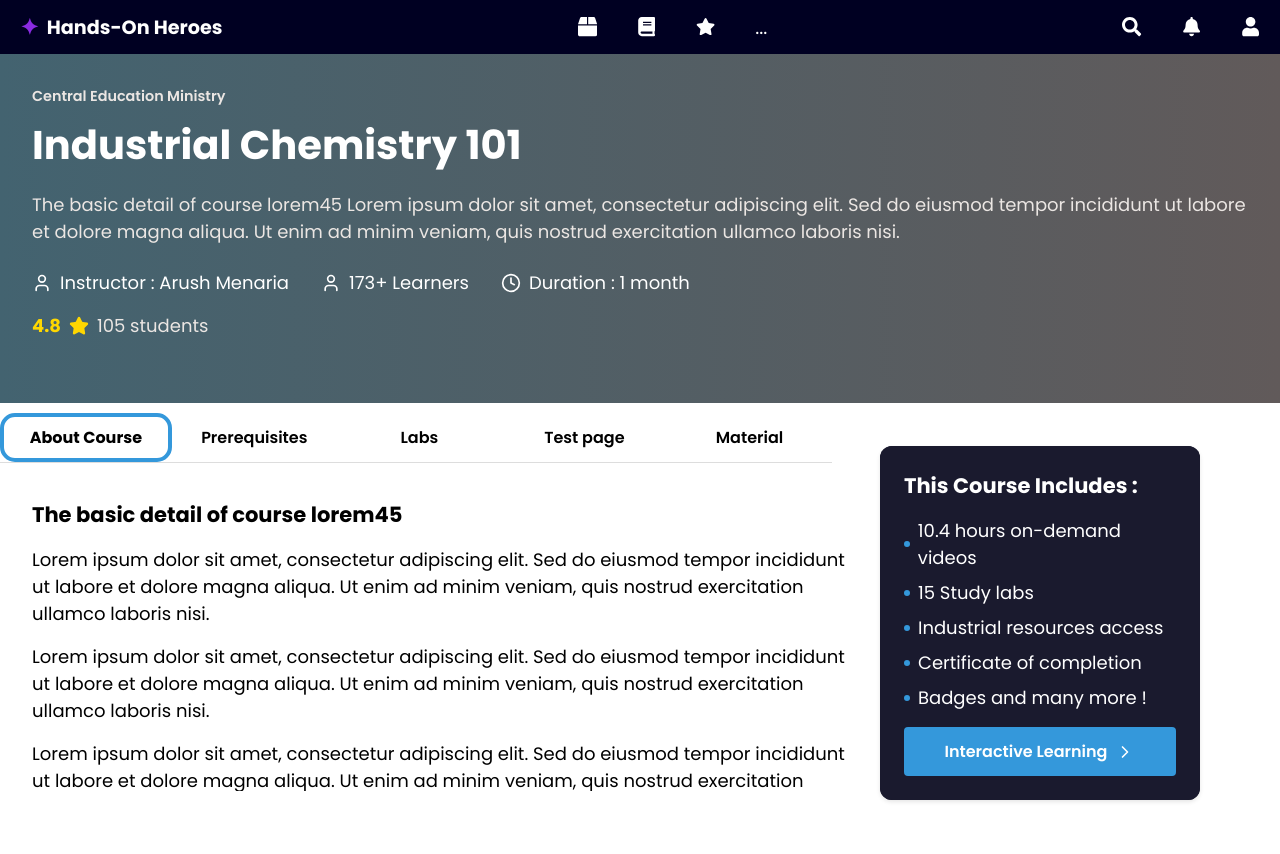
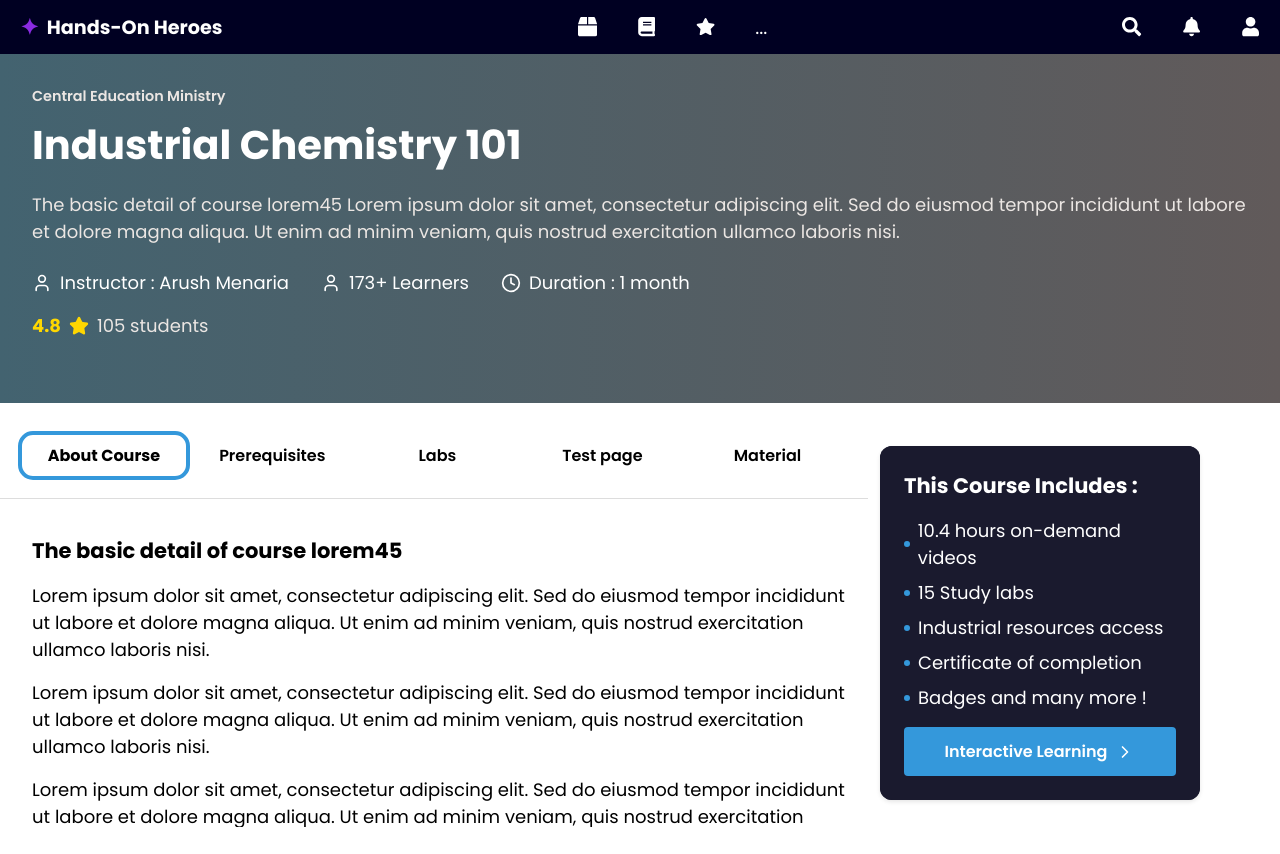
Before and after one commit to Vansh41104/SIH_2024, a React (Vite) app: page /course in a window 1280 px wide. Built offline with nearby package versions, Linux system fonts and the light colour scheme.

Commit message:
course page

```diff
--- a/src/pages/CoursePage/CoursePage.css
+++ b/src/pages/CoursePage/CoursePage.css
@@ -125,6 +125,8 @@
   margin-bottom: 1rem;
   color: black;
   width: 65%;
+  padding: 18px;
+
 }
 
 .crpg-course-tabs button {
```
